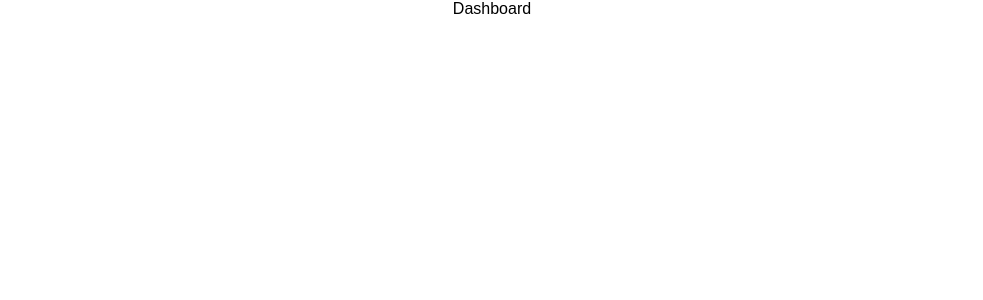
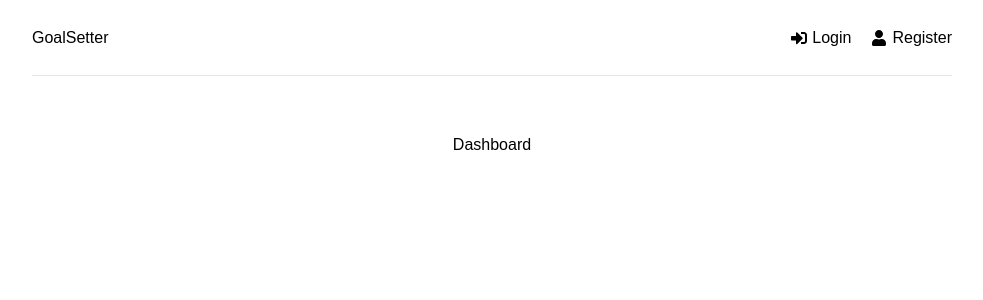
Before and after one commit to NathanielGiron/mern-crud, a React (Create React App) app in the folder frontend/: page / in a window 1280 px wide. Shown: the top 300 px of the page, without its empty margins (148-1131 px from the left). Built offline with nearby package versions, Linux system fonts and the light colour scheme.

Commit message:
added header with nav

```diff
--- a/frontend/package.json
+++ b/frontend/package.json
@@ -9,6 +9,7 @@
     "@testing-library/user-event": "^14.4.3",
     "react": "^18.2.0",
     "react-dom": "^18.2.0",
+    "react-icons": "^4.7.1",
     "react-redux": "^8.0.5",
     "react-router-dom": "^6.8.0",
     "react-scripts": "5.0.1",
--- a/frontend/src/App.js
+++ b/frontend/src/App.js
@@ -1,4 +1,5 @@
 import { BrowserRouter as Router, Routes, Route } from 'react-router-dom';
+import Header from './components/Header';
 import Dashboard from './pages/Dashboard';
 import Login from './pages/Login';
 import Register from './pages/Register';
@@ -7,6 +8,7 @@ function App() {
   return (
     <Router>
       <div className='container'>
+        <Header />
         <Routes>
           <Route path='/' element={<Dashboard />}></Route>
           <Route path='/login' element={<Login />}></Route>
--- /dev/null
+++ b/frontend/src/components/Header.jsx
@@ -0,0 +1,26 @@
+import { FaSignInAlt, FaSignOutAlt, FaUser } from 'react-icons/fa';
+import { Link } from 'react-router-dom';
+
+function Header() {
+  return (
+    <header className='header'>
+      <div className="logo">
+        <Link to='/'>GoalSetter</Link>
+      </div>
+      <ul>
+        <li>
+          <Link to='/login'>
+            <FaSignInAlt /> Login
+          </Link>
+        </li>
+        <li>
+          <Link to='/register'>
+            <FaUser /> Register
+          </Link>
+        </li>
+      </ul>
+    </header>
+  )
+}
+
+export default Header;
```
Also changed, not shown: 1 other file (tests, documents, lock files or other folders).
